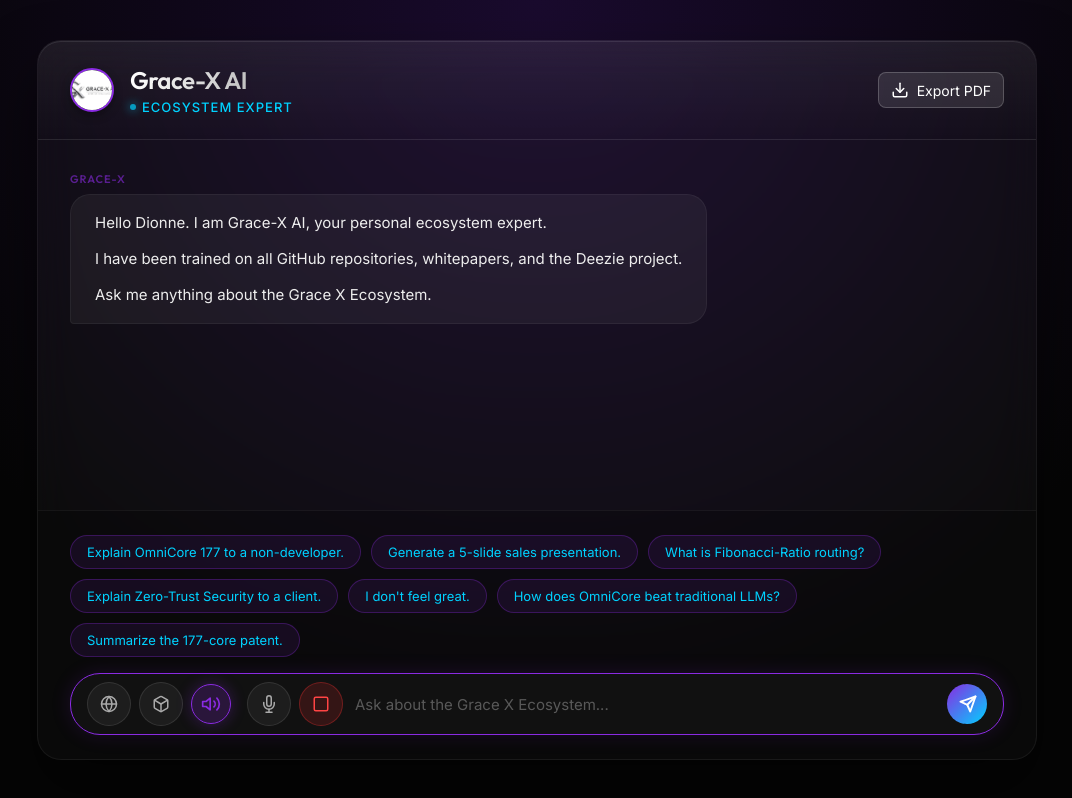
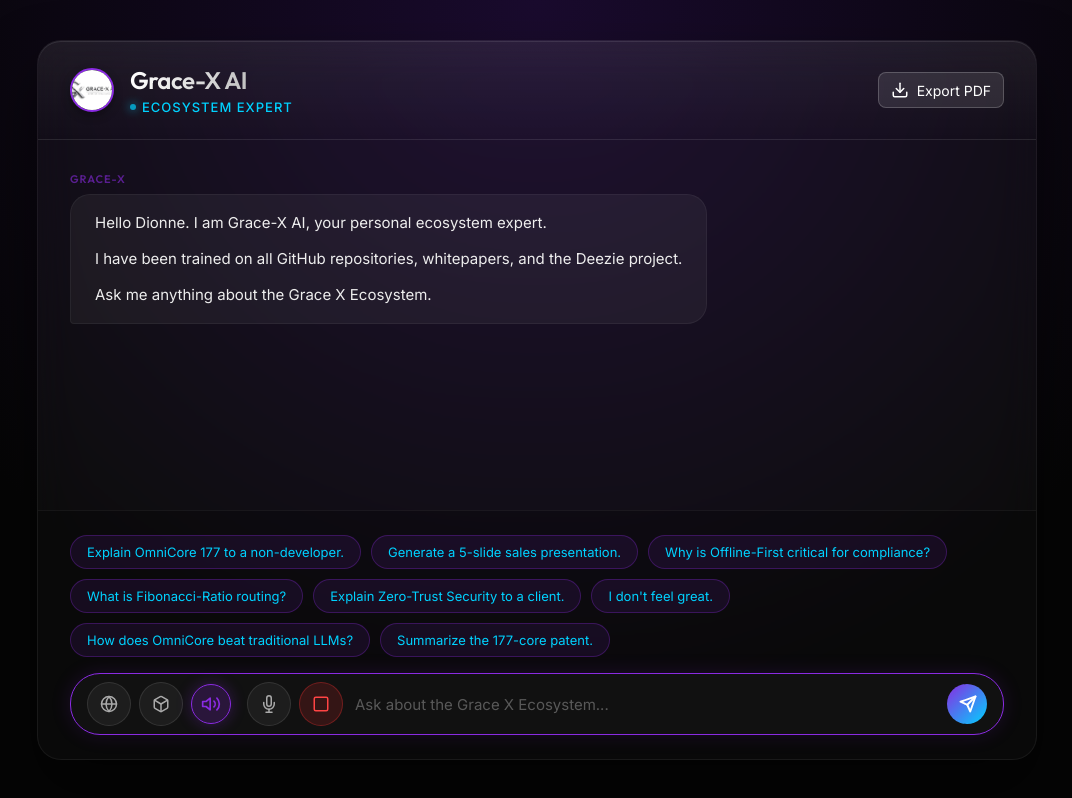
Before and after one commit to ElDiablo7/DEESROBOT, a Next.js app: page / in a window 1280 px wide. Shown: the whole page, without its empty margins (103-1175 px from the left). Built offline with nearby package versions, Linux system fonts and the light colour scheme.

Commit message:
Add Offline-First compliance prompt

```diff
--- a/src/app/page.js
+++ b/src/app/page.js
@@ -241,6 +241,7 @@ export default function Chat() {
   const oneClickPrompts = [
     "Explain OmniCore 177 to a non-developer.",
     "Generate a 5-slide sales presentation.",
+    "Why is Offline-First critical for compliance?",
     "What is Fibonacci-Ratio routing?",
     "Explain Zero-Trust Security to a client.",
     "I don't feel great.",
```
